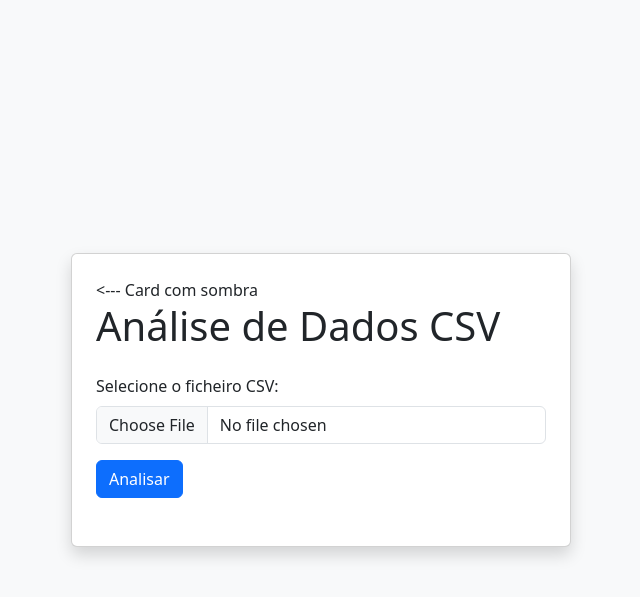
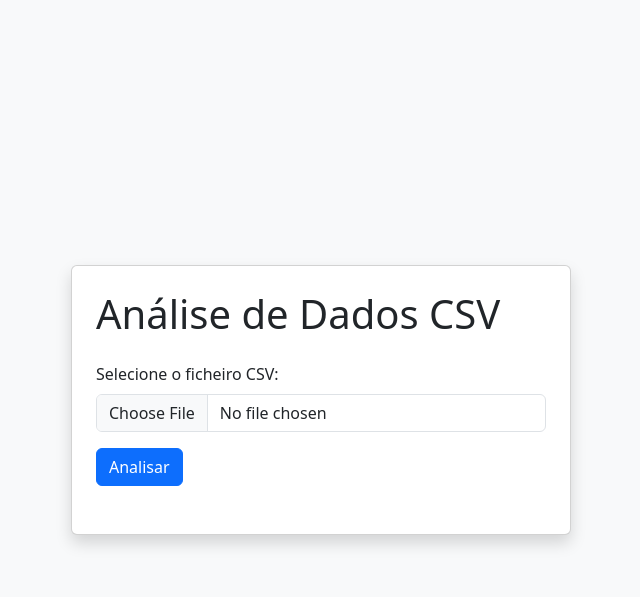
Before and after one commit to SJtheone/Insightflow, a Flask app: page / in a window 1280 px wide. Shown: the top 597 px of the page, without its empty margins (319-959 px from the left). Run offline with Flask 3, Linux system fonts and the light colour scheme.

Commit message:
Update upload.html

```diff
--- a/templates/upload.html
+++ b/templates/upload.html
@@ -28,7 +28,7 @@
 </head>
 <body>
     <div class="container">
-        <div class="card shadow p-4" style="width: 500px;"> <--- Card com sombra
+        <div class="card shadow p-4" style="width: 500px;">
             <h1 class="mb-4">Análise de Dados CSV</h1>
             <form id="uploadForm" enctype="multipart/form-data">
                 <div class="mb-3">
```
